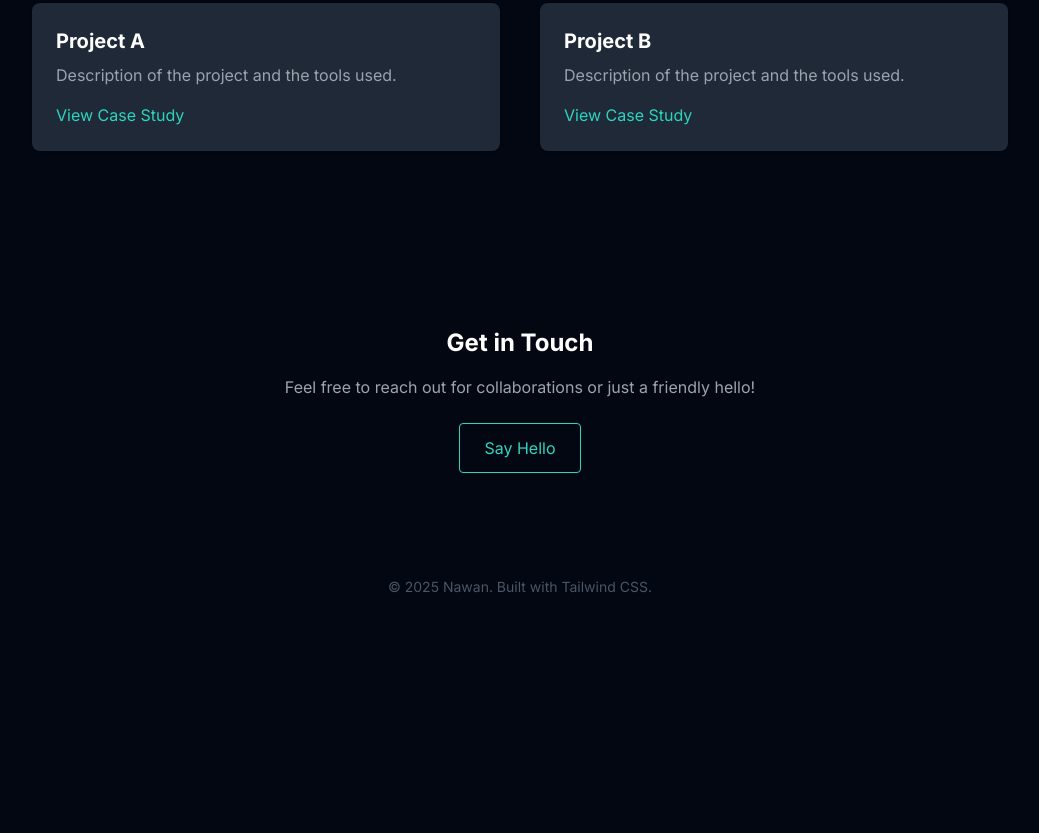
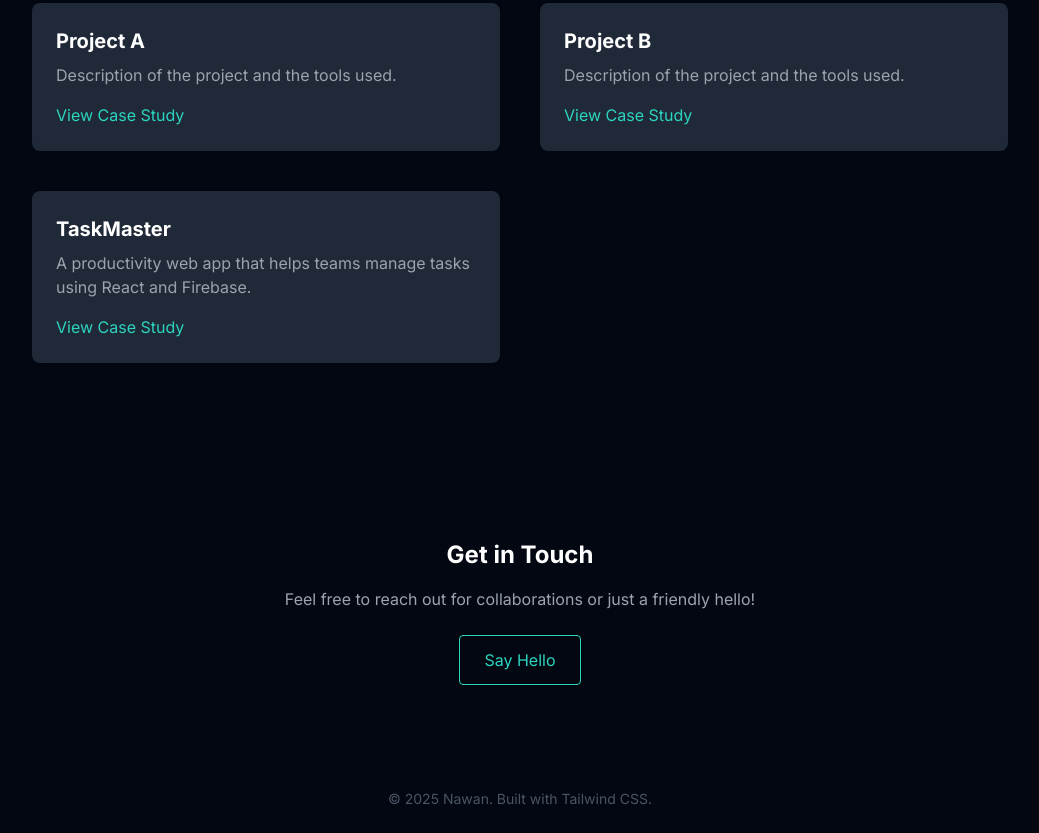
Before and after one commit to iamnawan/portfolio, a website: page index.html in a window 1280 px wide. Shown: the part 977-1810 px from the top of the page, without its empty margins (120-1159 px from the left). Before the commit the page ends 1598 px from the top, so only its background shows below. Drawn offline with nearby package versions, Linux system fonts and the light colour scheme.

Commit message:
Update index.html

```diff
--- a/index.html
+++ b/index.html
@@ -60,6 +60,12 @@
         <p class="text-gray-400 mb-4">Description of the project and the tools used.</p>
         <a href="#" class="text-teal-400 hover:underline">View Case Study</a>
       </div>
+     <div class="bg-gray-800 p-6 rounded-lg shadow hover:shadow-xl transition" data-aos="fade-up" data-aos-delay="300">
+     <h3 class="text-xl font-semibold mb-2">TaskMaster</h3>
+  <p class="text-gray-400 mb-4">A productivity web app that helps teams manage tasks using React and Firebase.</p>
+  <a href="taskmaster.html" class="text-teal-400 hover:underline">View Case Study</a>
+</div>
+
     </div>
   </section>
 
```
